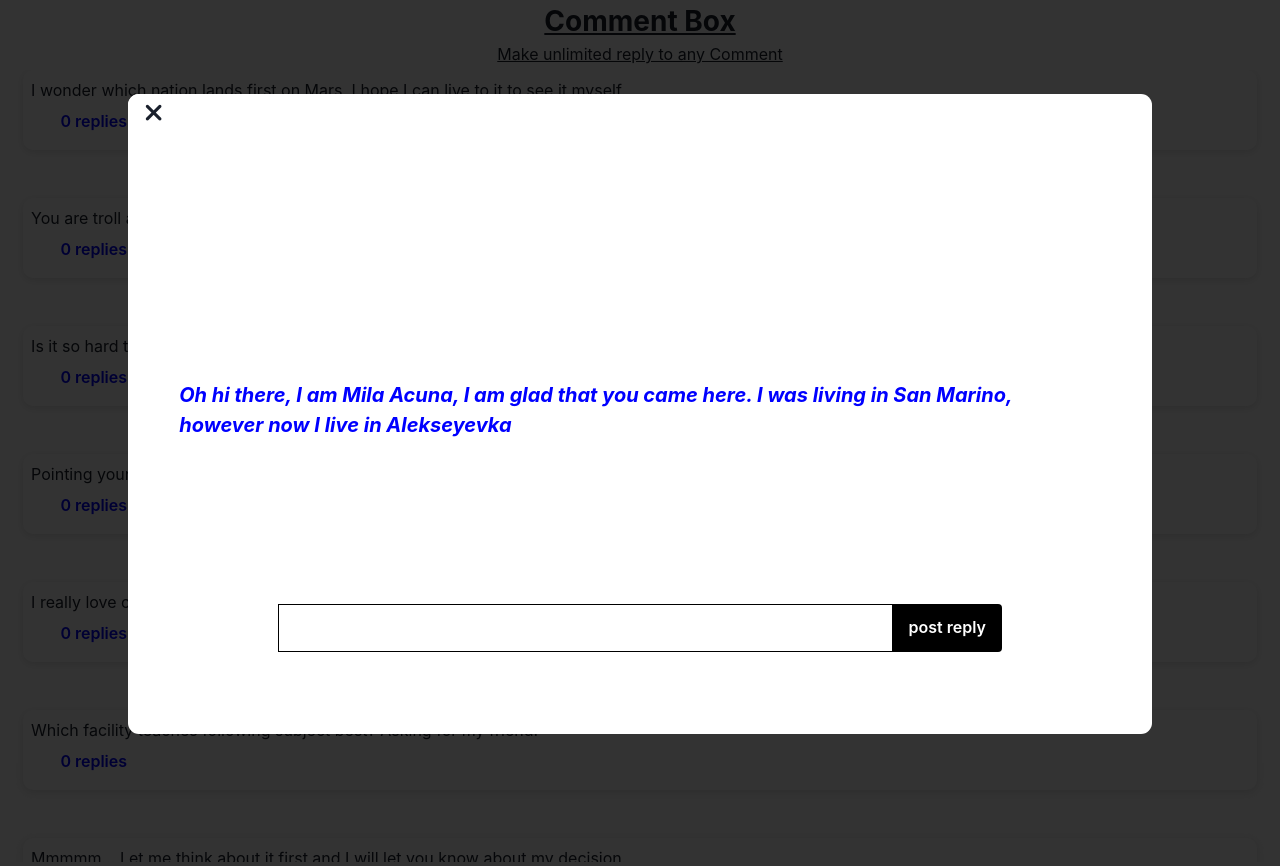
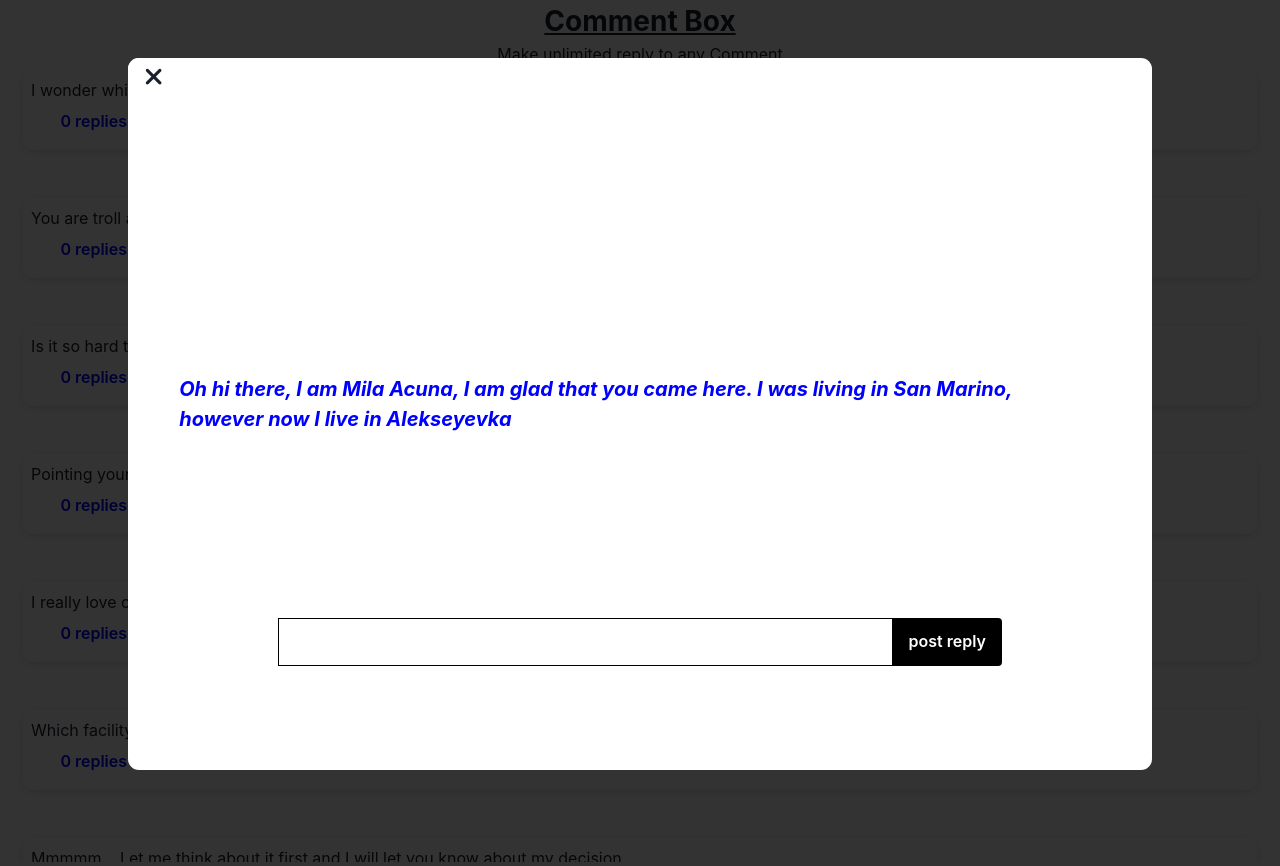
Before and after one commit to Swarnava-paul/react-advanced-problems, a React (Vite) app in the folder comment-boc/: page / in a window 1280 px wide. Both pictures are taken after a click on the element 639 px from the left and 110 px from the top of the page. Built offline with nearby package versions, Linux system fonts and the light colour scheme.

Commit message:
style updated

```diff
--- a/comment-boc/src/App.jsx
+++ b/comment-boc/src/App.jsx
@@ -64,7 +64,7 @@ const[replyArray,setReplyArray]=useState([])// add replies in form of array of e
       :
       (
         <Grid position='absolute' top='0%' w='100%' h='100%' placeItems='center'  className='opacity'>
-        <Grid h='80vh' mt='-3%' w={['90%','90%','80%','80%']} bg='white'  borderRadius={11}>
+        <Grid h='89vh' pb={3} mt='-3%' w={['90%','90%','80%','80%']} bg='white'  borderRadius={11}>
            <Button w='5%' onClick={()=>{setDisplay('hide')}} borderTopLeftRadius={11} fontSize={25} bg='white'><i className="fa-solid fa-xmark"></i></Button>
            {/** click on above button set the display state initial hide */}
 
```
